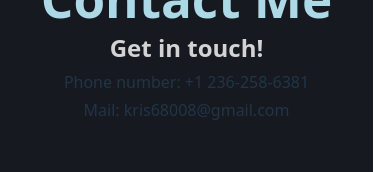
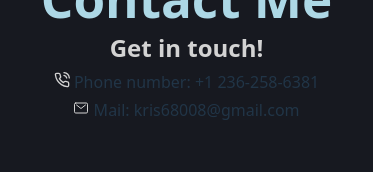
Before and after one commit to kdrsid/kdrsid.github.io, a React (Vite) app: page / in a window 390 px wide. Shown: the part 2018-2190 px from the top of the page. Built offline with nearby package versions, Linux system fonts and the light colour scheme.

Commit message:
added phone and mail icon in contact section

```diff
--- a/src/components/Contact.css
+++ b/src/components/Contact.css
@@ -8,4 +8,5 @@
     margin: auto;
     margin-top: 1%;
     text-align: center;
+
 }
--- a/src/components/Contact.jsx
+++ b/src/components/Contact.jsx
@@ -1,12 +1,14 @@
 import React from 'react'
 import './Contact.css';
+import { FiPhoneCall } from "react-icons/fi";
+import { IoMailOutline } from "react-icons/io5";
 const Contact = () => {
   return (
     <section id="contact" className="section">
         <h1>Contact Me</h1>
         <h2>Get in touch!</h2>
-        <p>Phone number: +1 236-258-6381</p>
-        <p>Mail: kris68008@gmail.com</p>
+        <p><FiPhoneCall color='lightgray'/> Phone number: +1 236-258-6381</p>
+        <p><IoMailOutline color='lightgray'/> Mail: kris68008@gmail.com</p>
     </section>
   )
 }
```
